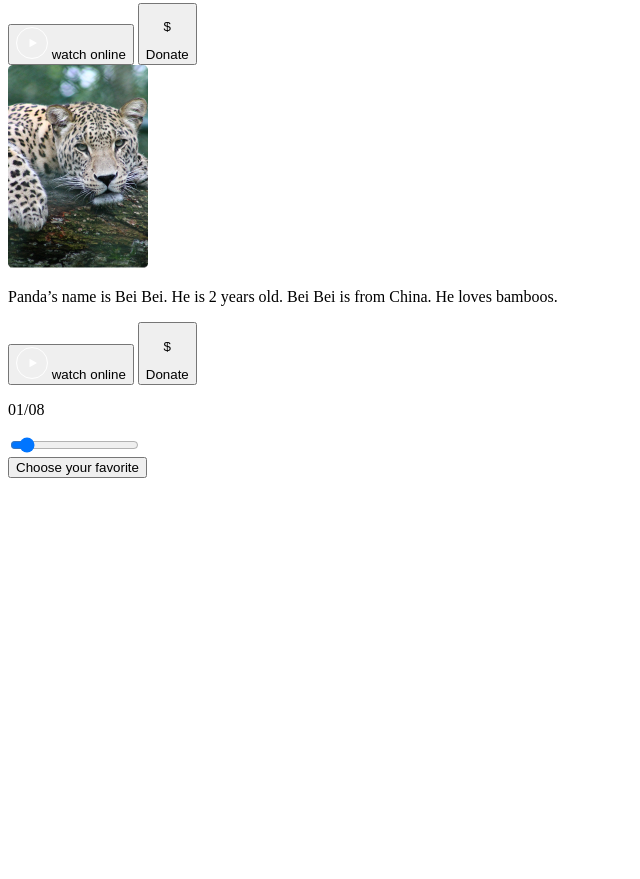
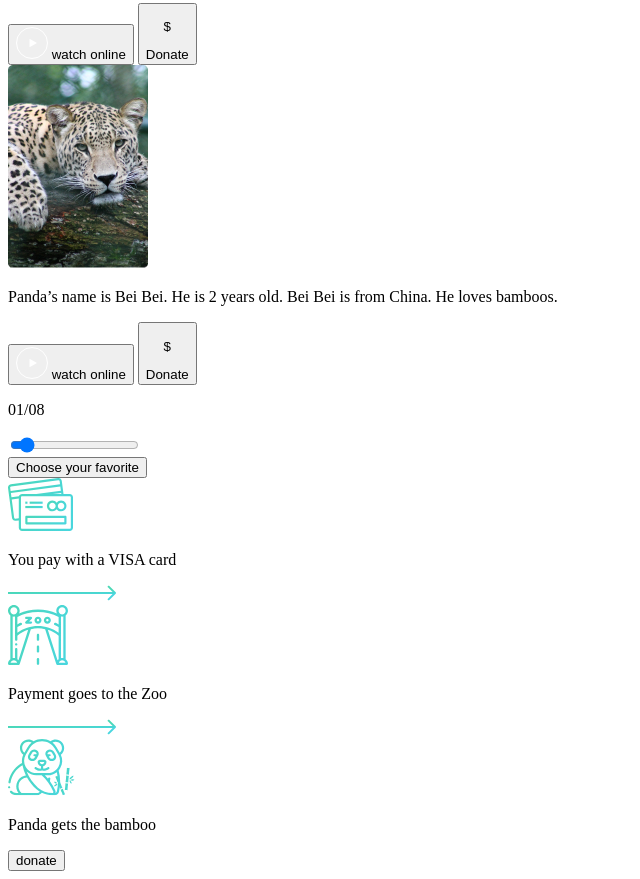
Before and after one commit to job356/zoo-App, a plain HTML site: page inex.html in a window 1280 px wide. Shown: the part 7536-8415 px from the top of the page, without its empty margins (0-640 px from the left). Before the commit the page ends 8022 px from the top, so only its background shows below. Drawn offline with Linux system fonts and the light colour scheme.

Commit message:
feat: add markup to steps section

```diff
--- a/inex.html
+++ b/inex.html
@@ -409,6 +409,37 @@
                 <button class="button">Choose your favorite</button>
             </div>
         </section>
+        <section class="pay-feed">
+            <div class="wapper">
+                <div class="layout-5-column">
+                    <div class="step">
+                        <span>
+                            <object data="/Assets/icons/steps-icons/visa.svg" type="image/svg+xml"></object>
+                        </span>
+                        <p class="step__name">You pay with a VISA card</p>
+                    </div>
+                    <span>
+                        <object data="/Assets/icons/arrow-icons/arrow-step.svg" type="image/svg+xml"></object>
+                    </span>
+                    <div class="step">
+                        <span>
+                            <object data="/Assets/icons/steps-icons/zoo.svg" type="image/svg+xml"></object>
+                        </span>
+                        <p class="step__name">Payment goes to the Zoo</p>
+                    </div>
+                    <span>
+                        <object data="/Assets/icons/arrow-icons/arrow-step.svg" type="image/svg+xml"></object>
+                    </span>
+                    <div class="step">
+                        <span>
+                            <object data="/Assets/icons/steps-icons/panda.svg" type="image/svg+xml"></object>
+                        </span>
+                        <p class="step__name">Panda gets the bamboo</p>
+                    </div>
+                </div>
+                <button class="button">donate</button>
+            </div>
+        </section>
     </main>
 </body>
 </html>
```
Also changed, not shown: Assets/icons/arrow-icons/arrow-step.svg (added), Assets/icons/steps-icons/panda.svg (added), Assets/icons/steps-icons/visa.svg (added), Assets/icons/steps-icons/zoo.svg (added).
